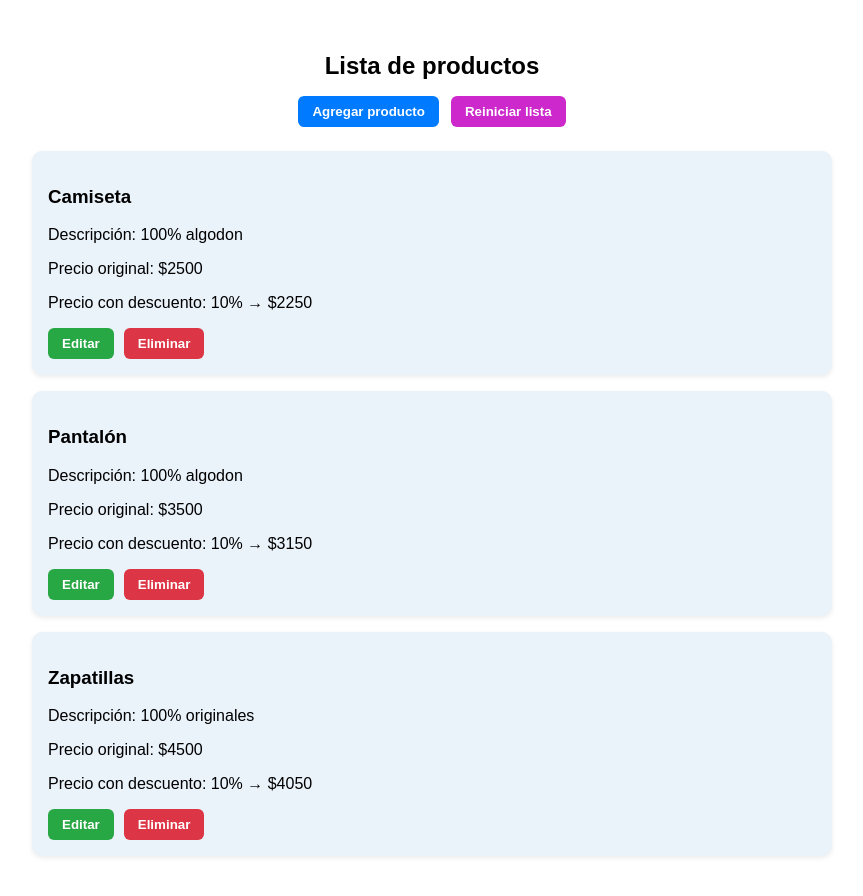
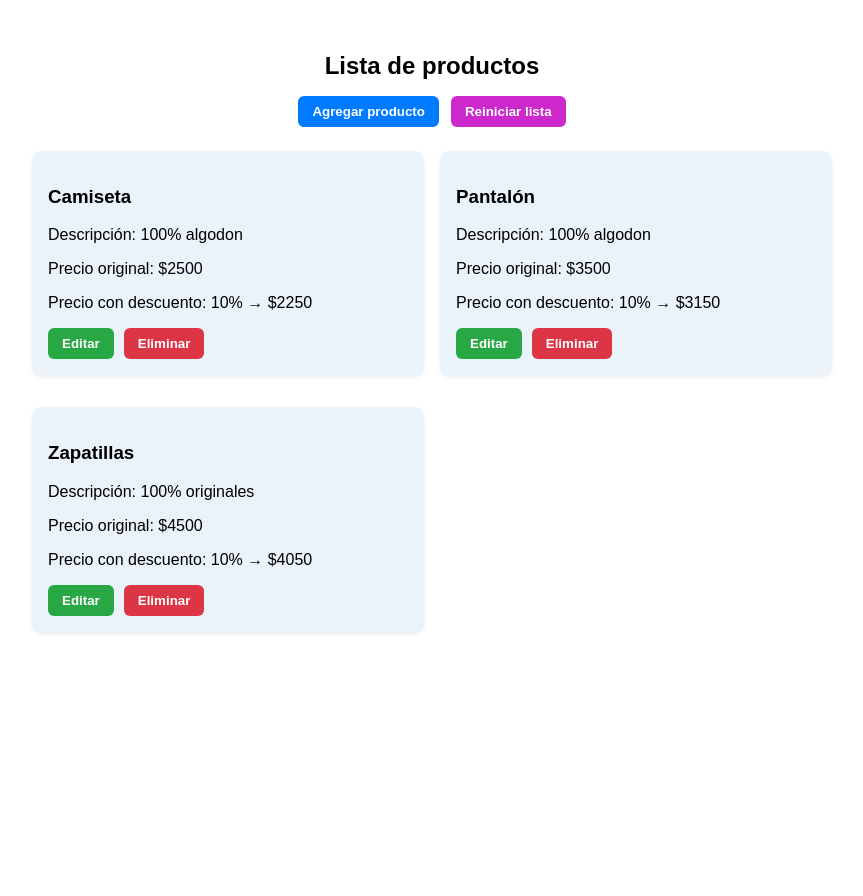
Before and after one commit to Pablo-Caparelli/TP2-AngularIntermedio-PabloCaparelli, an Angular app: page / in a window 1280 px wide. Shown: the top 896 px of the page, without its empty margins (208-1071 px from the left). After the commit the page ends 800 px from the top, so only its background shows below. Built offline with nearby package versions, Linux system fonts and the light colour scheme.

Commit message:
modificación de estilos para hacer dos columnas en pantalla grande y 1 columna en pantallas chicas

```diff
--- a/src/app/components/lista-productos/lista-productos.css
+++ b/src/app/components/lista-productos/lista-productos.css
@@ -18,9 +18,14 @@ h2 {
 }
 
 .product-list {
+  display: grid;
+  grid-template-columns: 1fr;
+  gap: 1rem;
   list-style: none;
   padding: 0;
+  margin: 0;
 }
+
 
 .product-card {
   background: #eaf2fa;
@@ -68,3 +73,15 @@ h2 {
 .btn:hover {
   opacity: 0.70;
 }
+
+@media (min-width: 1300px) {
+  .product-list {
+    grid-template-columns: repeat(2, 1fr);
+  }
+}
+
+@media (min-width: 768px) and (max-width: 1299px) {
+  .product-list {
+    grid-template-columns: repeat(2, 1fr);
+  }
+}
```
